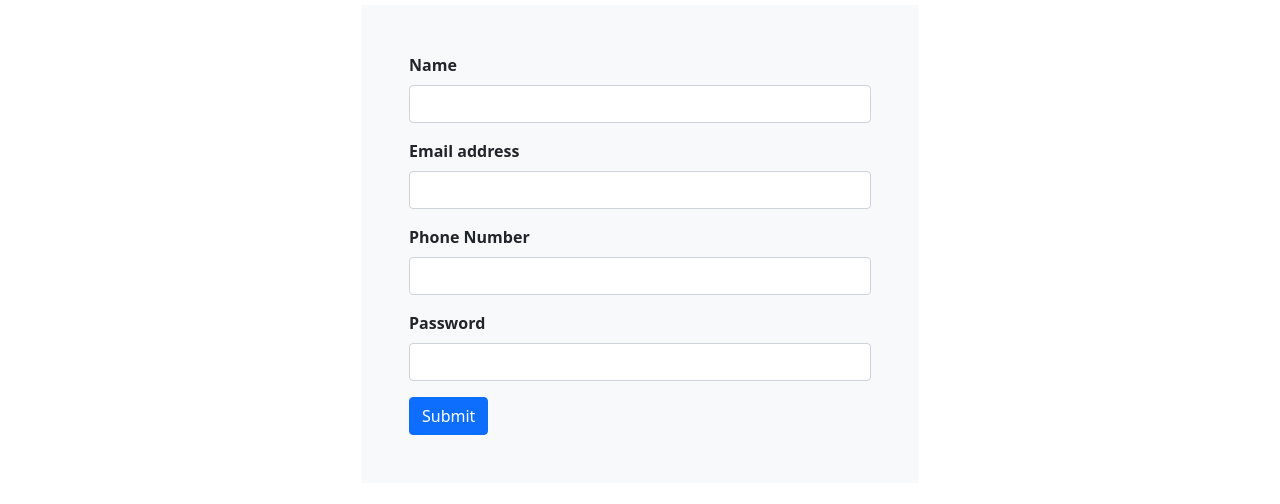
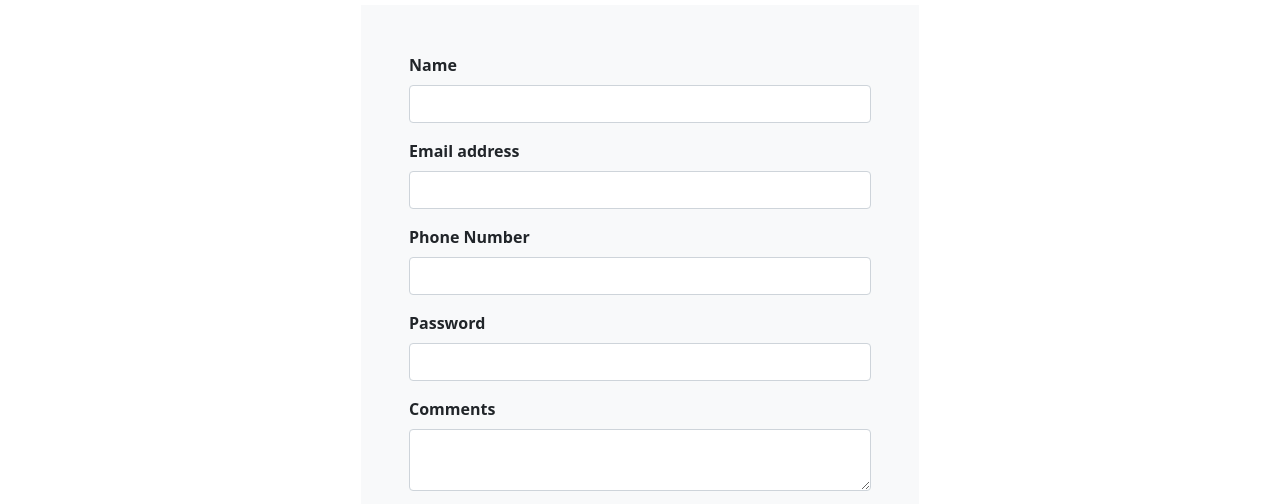
Before and after one commit to goodnesstomiwa/Gudnez--Stage-6-Task, a plain HTML site: page contact.html in a window 1280 px wide. Shown: the part 288-792 px from the top of the page. Drawn offline with Linux system fonts and the light colour scheme.

Commit message:
Updated contact.html

```diff
--- a/contact.html
+++ b/contact.html
@@ -59,8 +59,12 @@
                             <input type="email" class="form-control" id="exampleInputEmail1" aria-describedby="emailHelp">
                         </div>
                         <div class="mb-3">
-                        <label for="exampleInputPassword1" class="form-label fw-bold">Password</label>
-                        <input type="password" class="form-control" id="exampleInputPassword1">
+                            <label for="exampleInputPassword1" class="form-label fw-bold">Password</label>
+                            <input type="password" class="form-control" id="exampleInputPassword1">
+                        </div>
+                        <div class="mb-3">
+                            <label for="exampleInputPassword1" class="form-label fw-bold">Comments</label>
+                            <textarea class="form-control" placeholder="" id="floatingTextarea"></textarea>
                         </div>
                         <button type="submit" class="btn btn-primary">Submit</button>
                     </form>
```
